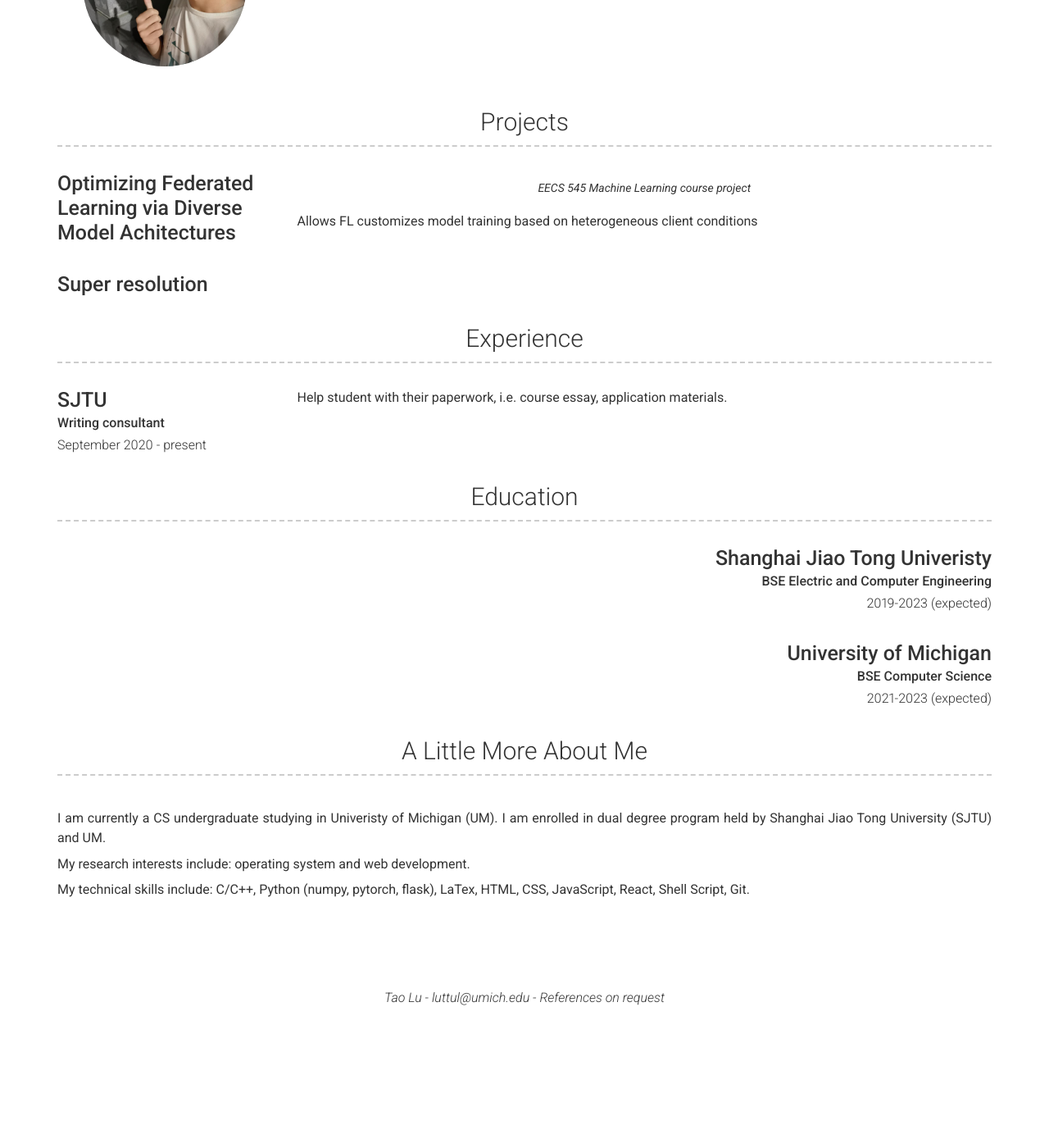
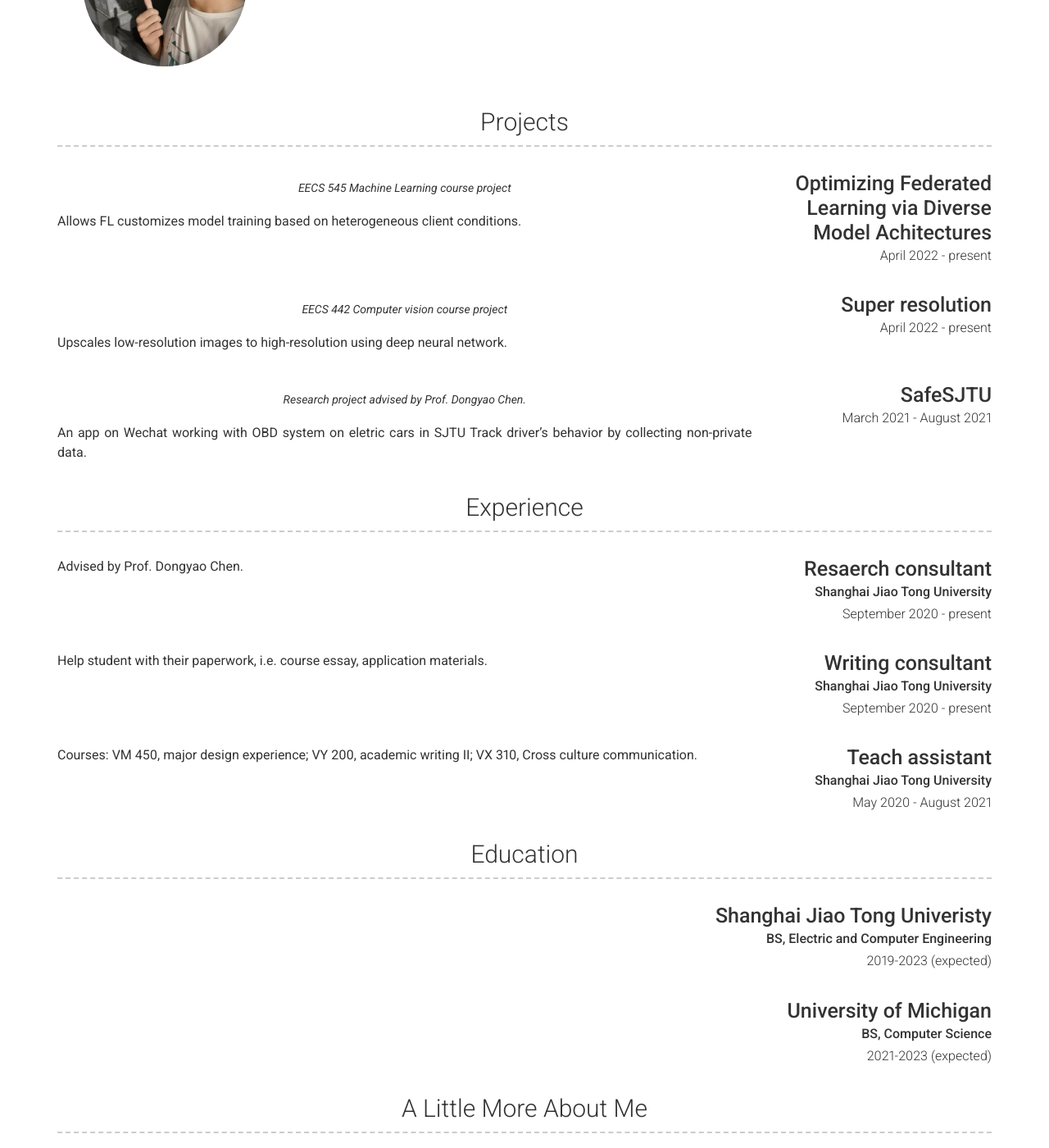
Before and after one commit to ISTHATDISTANCE/isthatdistance.github.io, a Jekyll site: the page built from index.md, in a window 1280 px wide and 1400 px high, scrolled down 421 px. Shown: the whole window at 82% size. Built offline with Jekyll 4.4.1, drawn with Linux system fonts in a browser that asks for light colours; nearby versions of some CDN libraries; before the commit the page ends 1657 px from its top, so only the background shows below that.

Commit message:
make some progress

```diff
--- a/_config.yml
+++ b/_config.yml
@@ -63,13 +63,13 @@
 #     - Tables
 #     - <a href="google.com">Links</a>
 #     - Images ![alt text](/images/landscape-trees.jpg "Trees")
-
 content:
   - title: Projects # Title for the section
     layout: list # Type of content section (list/text)
     content:
-      - layout: left
+      - layout: right
         title: Optimizing Federated Learning via Diverse Model Achitectures
+        caption: April 2022 - present
         # link: Link to project (eg. sproogen.github.io/modern-resume-theme)(optional)
         # link_text: Link Text
         # additional_links:
@@ -82,31 +82,62 @@
         quote: >
           EECS 545 Machine Learning course project
         description: | # this will include new lines to allow paragraphs
-          Allows FL customizes model training based on heterogeneous client conditions
-      - layout: left
+          Allows FL customizes model training based on heterogeneous client conditions.
+      - layout: right
         title: Super resolution
+        caption: April 2022 - present
+        quote: >
+          EECS 442 Computer vision course project
+        description: |
+          Upscales low-resolution images to high-resolution using deep neural network.
+      - layout: right
+        title: SafeSJTU
+        caption: March 2021 - August 2021
+        quote: >
+          Research project advised by Prof. Dongyao Chen.
+        description: | # this will include new lines to allow paragraphs
+          An app on Wechat working with OBD system on eletric cars in SJTU
+          Track driver's behavior by collecting non-private data.
   - title: Experience
     layout: list
     content:
-      - layout: left
-        title: SJTU
-        sub_title: Writing consultant
+      - layout: right
+        title: Resaerch consultant
+        sub_title: Shanghai Jiao Tong University
+        caption: September 2020 - present
+        # link: Link to company (optional)
+        # quote: >
+        #   Short description of the company (optional)
+        description: | # this will include new lines to allow paragraphs
+          Advised by Prof. Dongyao Chen.
+      - layout: right
+        title: Writing consultant
+        sub_title: Shanghai Jiao Tong University
         caption: September 2020 - present
         # link: Link to company (optional)
         # quote: >
         #   Short description of the company (optional)
         description: | # this will include new lines to allow paragraphs
           Help student with their paperwork, i.e. course essay, application materials.
+      - layout: right
+        title: Teach assistant
+        sub_title: Shanghai Jiao Tong University
+        caption: May 2020 - August 2021
+        description: |
+          Courses:
+            VM 450, major design experience;
+            VY 200, academic writing II;
+            VX 310, Cross culture communication.
   - title: Education
     layout: list
     content:
       - layout: top-right
         title: Shanghai Jiao Tong Univeristy
-        sub_title: BSE Electric and Computer Engineering
+        sub_title: BS, Electric and Computer Engineering
         caption: 2019-2023 (expected)
       - layout: top-right
         title: University of Michigan
-        sub_title: BSE Computer Science
+        sub_title: BS, Computer Science
         caption: 2021-2023 (expected)
         # description: | # this will include new lines to allow paragraphs
         #   Description of qualification
```
